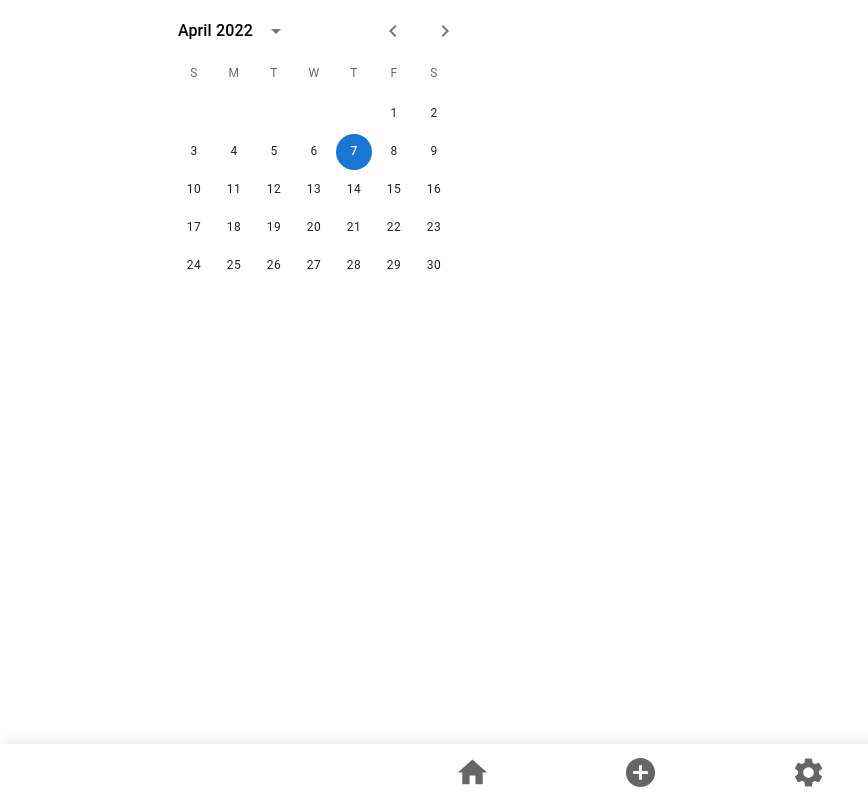
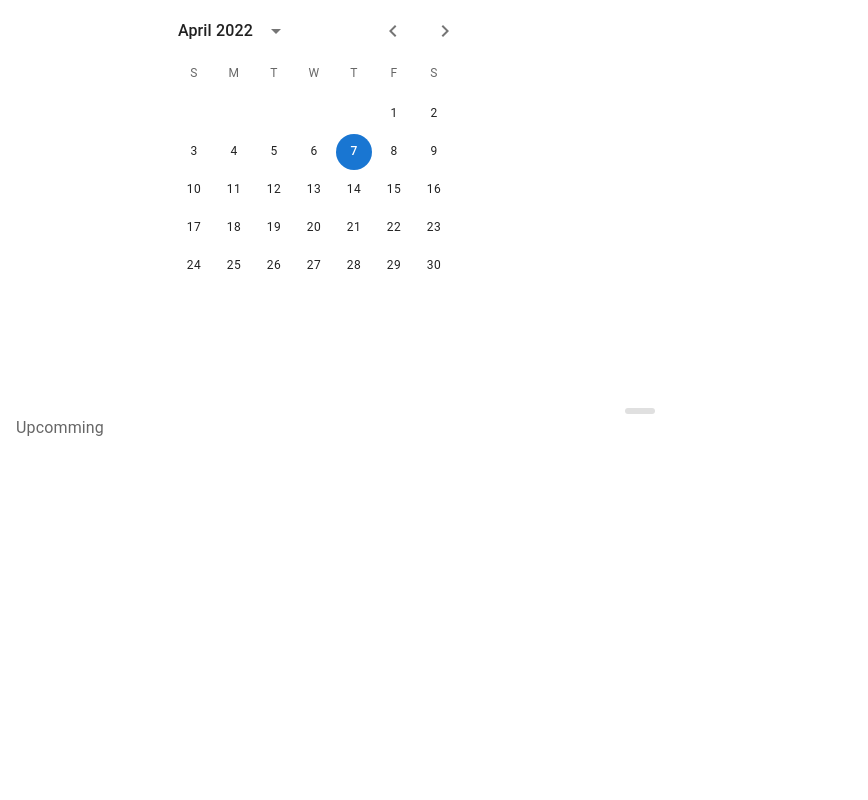
Before and after one commit to ehsanmmd/planner, a Next.js app: page / in a window 1280 px wide. Shown: the whole page, without its empty margins (0-868 px from the left). Built offline with nearby package versions, Linux system fonts and the light colour scheme.

Commit message:
feat: added Drawer

```diff
--- /dev/null
+++ b/components/Drawer.js
@@ -0,0 +1,84 @@
+import CssBaseline from "@mui/material/CssBaseline";
+import { Global } from "@emotion/react";
+import { styled } from "@mui/material/styles";
+import Box from "@mui/material/Box";
+import Button from "@mui/material/Button";
+import Typography from "@mui/material/Typography";
+import SwipeableDrawer from "@mui/material/SwipeableDrawer";
+import { useState } from "react";
+import { grey } from "@mui/material/colors";
+
+const drawerBleeding = 56;
+
+export default function Drawer() {
+  const toggleDrawer = (newOpen) => () => {
+    setOpen(newOpen);
+  };
+  const [open, setOpen] = useState(true);
+  const StyledBox = styled(Box)(({ theme }) => ({
+    backgroundColor: theme.palette.mode === "light" ? "#fff" : grey[800],
+  }));
+  const Puller = styled(Box)(({ theme }) => ({
+    width: 30,
+    height: 6,
+    backgroundColor: theme.palette.mode === "light" ? grey[300] : grey[900],
+    borderRadius: 3,
+    position: "absolute",
+    top: 8,
+    left: "calc(50% - 15px)",
+  }));
+
+  return (
+    <>
+      <CssBaseline />
+      <Global
+        styles={{
+          ".MuiDrawer-root > .MuiPaper-root": {
+            height: `calc(50% - ${drawerBleeding}px)`,
+            overflow: "visible",
+          },
+        }}
+      />
+      {/* <Box sx={{ textAlign: "center", pt: 1 }}>
+        <Button onClick={toggleDrawer(true)}>Open</Button>
+      </Box> */}
+      <SwipeableDrawer
+        anchor="bottom"
+        open={open}
+        onClose={toggleDrawer(false)}
+        onOpen={toggleDrawer(true)}
+        swipeAreaWidth={drawerBleeding}
+        disableSwipeToOpen={false}
+        ModalProps={{
+          keepMounted: true,
+        }}
+        hideBackdrop={true}
+      >
+        <StyledBox
+          sx={{
+            position: "absolute",
+            top: -drawerBleeding,
+            borderTopLeftRadius: 30,
+            borderTopRightRadius: 30,
+            visibility: "visible",
+            right: 0,
+            left: 0,
+          }}
+        >
+          <Puller />
+          <Typography sx={{ p: 2, color: "text.secondary" }}>
+            Upcomming
+          </Typography>
+        </StyledBox>
+        <StyledBox
+          sx={{
+            px: 2,
+            pb: 2,
+            height: "100%",
+            overflow: "auto",
+          }}
+        ></StyledBox>
+      </SwipeableDrawer>
+    </>
+  );
+}
--- a/pages/index.js
+++ b/pages/index.js
@@ -9,6 +9,7 @@ export default function Home() {
   return (
     <>
       <Calendar />
+      <Drawer />
       <BottomNav />
     </>
   );
```
